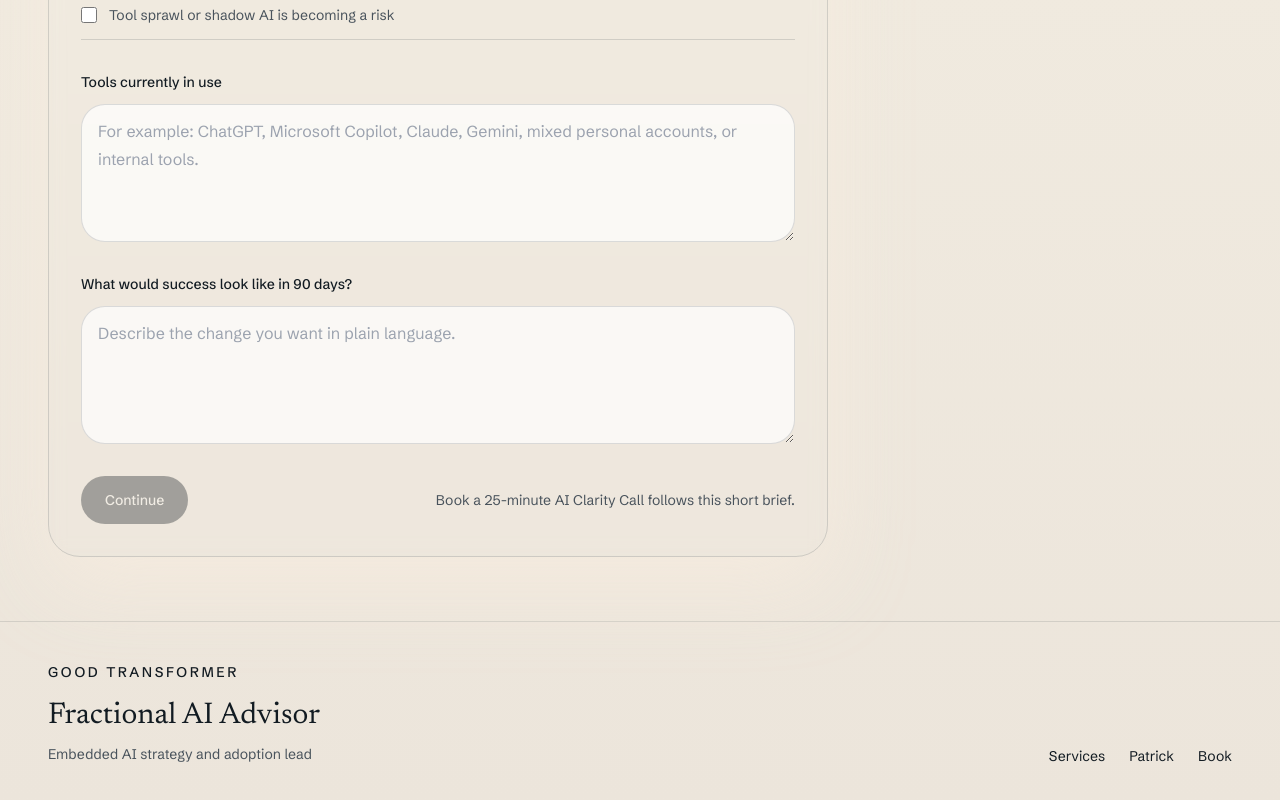
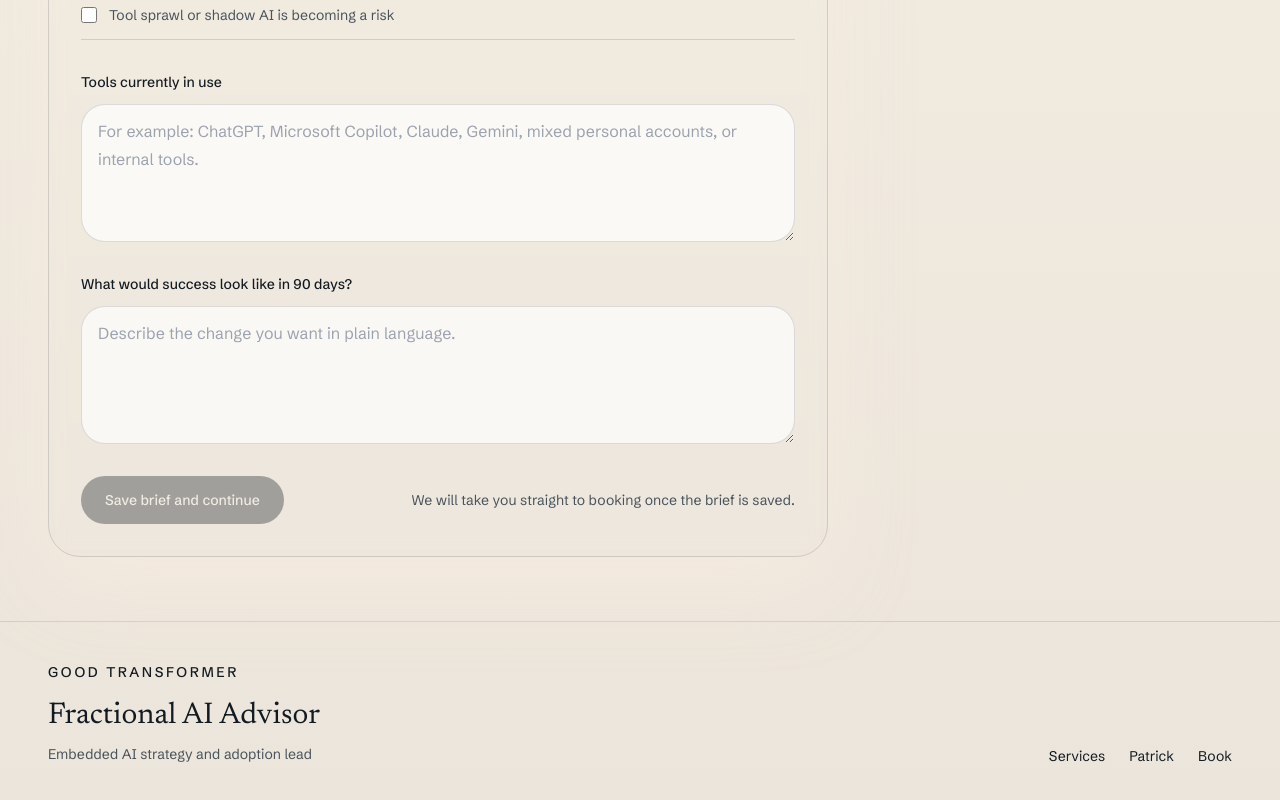
Before and after one commit to GoodTransformer/fractional-ai-advisor, a Next.js app: page /book in a window 1280 px wide. Shown: the part 984-1784 px from the top of the page. Built offline with nearby package versions, Linux system fonts and the light colour scheme; no server answers.

Commit message:
Fix booking handoff for static deploy

```diff
--- a/src/components/booking-form.tsx
+++ b/src/components/booking-form.tsx
@@ -92,6 +92,7 @@ export function BookingForm() {
     "AI Clarity Call intake",
     summary,
   );
+  const autoRedirectsToCalendar = Boolean(briefEndpoint && calendarUrl);
 
   const canSubmit =
     isValidEmail(form.workEmail) &&
@@ -176,6 +177,12 @@ export function BookingForm() {
         setDeliveryMode(nextMode);
         setSubmitted(true);
       });
+
+      if (nextMode === "endpoint" && calendarUrl) {
+        window.setTimeout(() => {
+          window.location.assign(calendarUrl);
+        }, 120);
+      }
     } catch {
       setSubmitError(
         "The brief could not be handed off from this page. Please try again or use the copy option below.",
@@ -291,10 +298,18 @@ export function BookingForm() {
               disabled={!canSubmit || isSubmitting}
               className="inline-flex min-h-12 items-center justify-center rounded-full bg-ink px-6 text-sm font-medium text-paper transition enabled:hover:bg-ink/90 disabled:cursor-not-allowed disabled:bg-ink/35"
             >
-              {isSubmitting ? "Preparing brief..." : "Continue"}
+              {isSubmitting
+                ? autoRedirectsToCalendar
+                  ? "Saving brief..."
+                  : "Preparing brief..."
+                : autoRedirectsToCalendar
+                  ? "Save brief and continue"
+                  : "Continue"}
             </button>
             <p className="text-sm text-slate">
-              {siteConfig.primaryCta.label} follows this short brief.
+              {autoRedirectsToCalendar
+                ? "We will take you straight to booking once the brief is saved."
+                : `${siteConfig.primaryCta.label} follows this short brief.`}
             </p>
           </div>
           {submitError ? (
```
Also changed, not shown: 2 other files (tests, documents, lock files or other folders).
